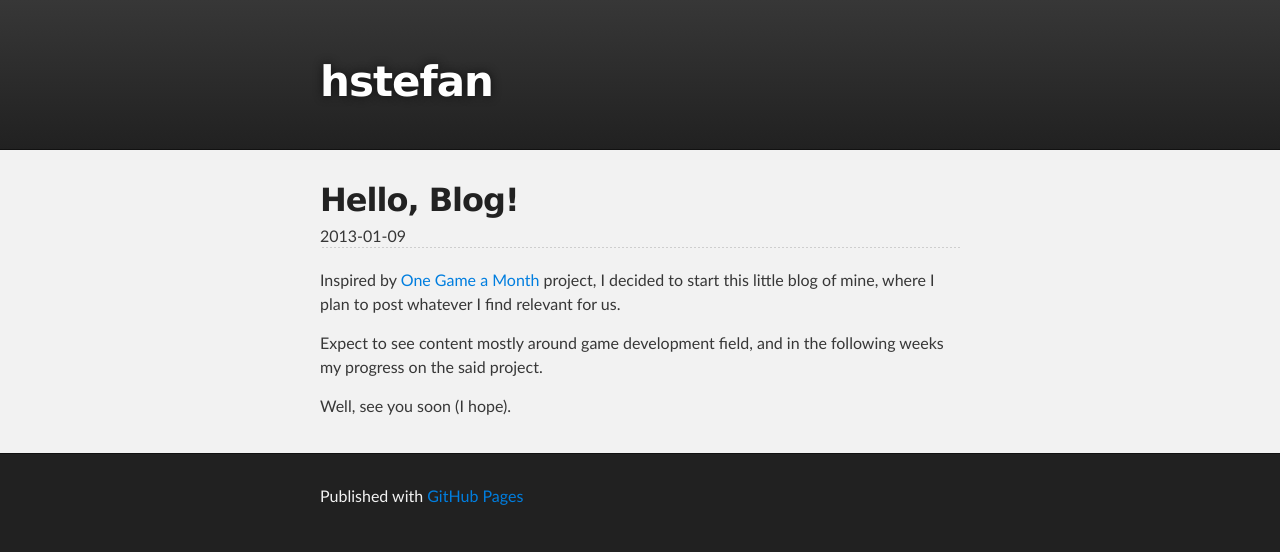
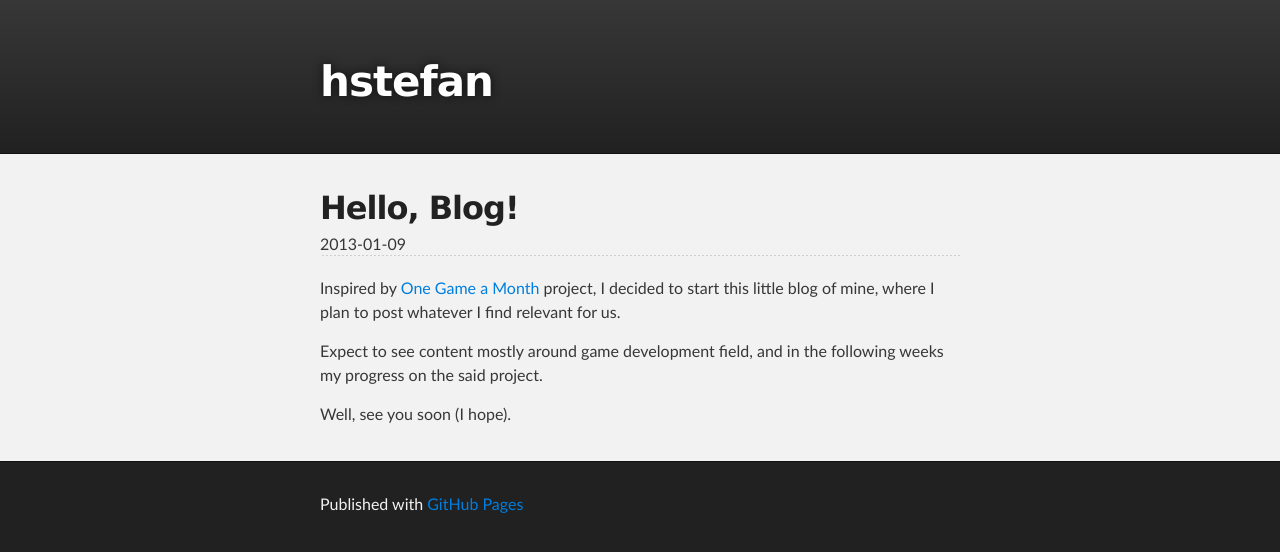
Before and after one commit to hstefan/hstefan.github.com, a Jekyll site: the page built from index.html, in a window 1280 px wide. Shown: the top 552 px of the page. Built offline with Jekyll 4.4.1, drawn with Linux system fonts in a browser that asks for light colours.

Commit message:
Cosmetic changes.

```diff
--- a/stylesheets/stylesheet.css
+++ b/stylesheets/stylesheet.css
@@ -80,7 +80,7 @@
 
 h2 {
   font-size: 32px;
-  margin: 6px 0 0 0;
+  margin-bottom: 0;
 }
 
 h3 {
```
